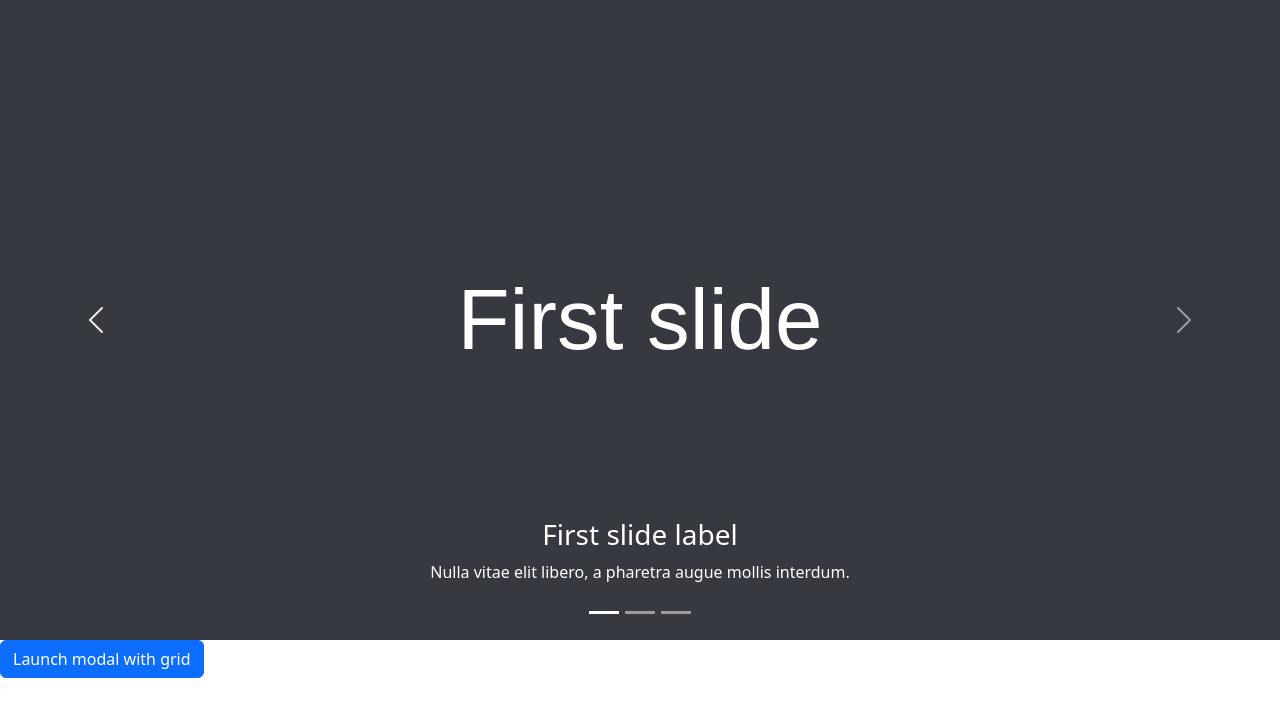
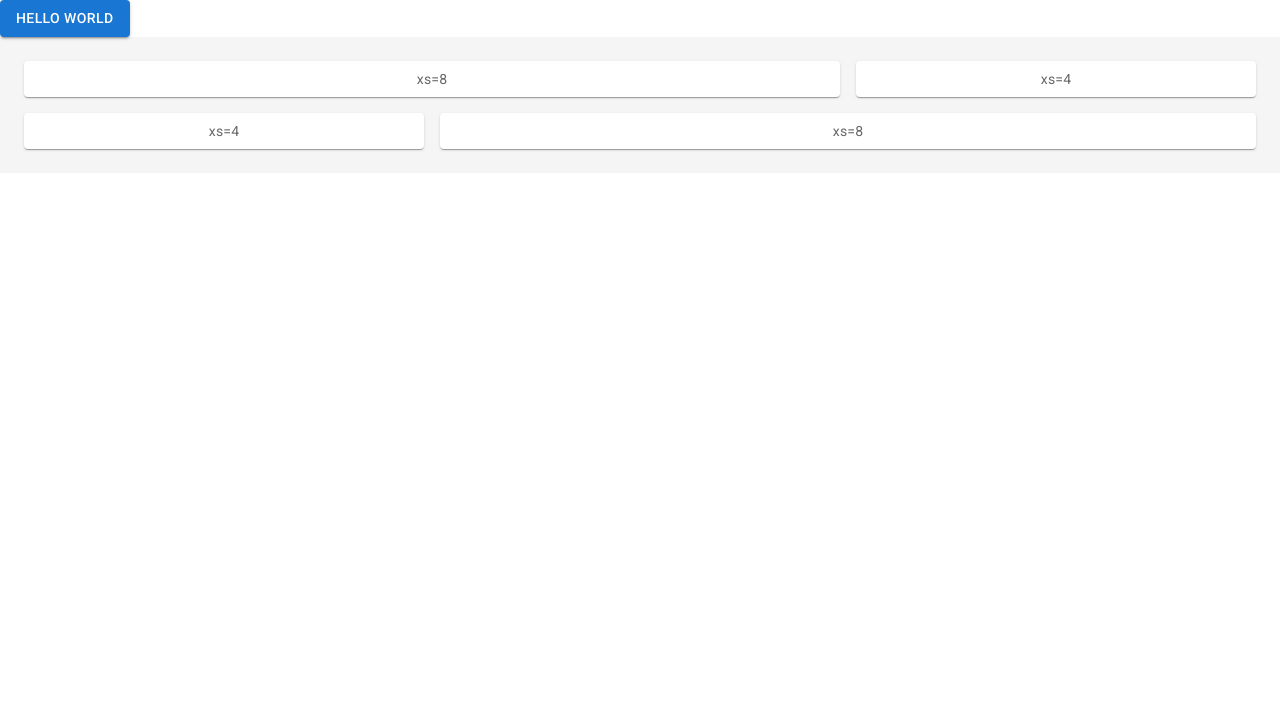
Before and after one commit to iam454/react-study, a React (Create React App) app in the folder ui/: page / in a window 1280 px wide. Shown: the top 716 px of the page. Built offline with nearby package versions, Linux system fonts and the light colour scheme.

Commit message:
feat: Material UI 다루기
Button
Layout(grid)

```diff
--- a/ui/package.json
+++ b/ui/package.json
@@ -4,6 +4,9 @@
   "private": true,
   "dependencies": {
     "@ant-design/icons": "^5.1.4",
+    "@emotion/react": "^11.11.1",
+    "@emotion/styled": "^11.11.0",
+    "@mui/material": "^5.13.6",
     "@testing-library/jest-dom": "^5.16.5",
     "@testing-library/react": "^13.4.0",
     "@testing-library/user-event": "^13.5.0",
--- a/ui/public/index.html
+++ b/ui/public/index.html
@@ -8,6 +8,16 @@
     <meta
       name="description"
       content="Web site created using create-react-app"
+    />
+    <!-- Mateiral UI: Roboto Fonts -->
+    <link
+      rel="stylesheet"
+      href="https://fonts.googleapis.com/css?family=Roboto:300,400,500,700&display=swap"
+    />
+    <!-- Mateiral UI: Material Icons -->
+    <link
+      rel="stylesheet"
+      href="https://fonts.googleapis.com/icon?family=Material+Icons"
     />
     <link rel="apple-touch-icon" href="%PUBLIC_URL%/logo192.png" />
     <!--
--- a/ui/src/App.js
+++ b/ui/src/App.js
@@ -12,8 +12,11 @@
 // import ReactSemanticUIExample from "./components/ReactSemanticUI/ReactSemanticUIExample";
 
 // React Bootstrap
-import "bootstrap/dist/css/bootstrap.min.css";
-import ReactBootstrapExample from "./components/ReactBootstrap/ReactBootstrapExample";
+// import "bootstrap/dist/css/bootstrap.min.css";
+// import ReactBootstrapExample from "./components/ReactBootstrap/ReactBootstrapExample";
+
+// Material UI
+import MaterialUIExample from "./components/MaterialUI/MaterialUIExample";
 
 function App() {
   return (
@@ -21,7 +24,8 @@ function App() {
       {/* <OnsenUIExample /> */}
       {/* <AntDesignExample /> */}
       {/* <ReactSemanticUIExample /> */}
-      <ReactBootstrapExample />
+      {/* <ReactBootstrapExample /> */}
+      <MaterialUIExample />
     </>
   );
 }
--- /dev/null
+++ b/ui/src/components/MaterialUI/BasicGrid.jsx
@@ -0,0 +1,34 @@
+import * as React from "react";
+import { styled } from "@mui/material/styles";
+import Box from "@mui/material/Box";
+import Paper from "@mui/material/Paper";
+import Grid from "@mui/material/Grid";
+
+const Item = styled(Paper)(({ theme }) => ({
+  backgroundColor: theme.palette.mode === "dark" ? "#1A2027" : "#fff",
+  ...theme.typography.body2,
+  padding: theme.spacing(1),
+  textAlign: "center",
+  color: theme.palette.text.secondary,
+}));
+
+export default function BasicGrid() {
+  return (
+    <Box sx={{ flexGrow: 1, backgroundColor: "#f5f5f5", padding: "24px" }}>
+      <Grid container spacing={2}>
+        <Grid item xs={8}>
+          <Item>xs=8</Item>
+        </Grid>
+        <Grid item xs={4}>
+          <Item>xs=4</Item>
+        </Grid>
+        <Grid item xs={4}>
+          <Item>xs=4</Item>
+        </Grid>
+        <Grid item xs={8}>
+          <Item>xs=8</Item>
+        </Grid>
+      </Grid>
+    </Box>
+  );
+}
--- /dev/null
+++ b/ui/src/components/MaterialUI/ButtonExample.jsx
@@ -0,0 +1,10 @@
+import React from "react";
+import Button from "@mui/material/Button";
+
+export default function ButtonExample() {
+  return (
+    <div>
+      <Button variant="contained">Hello World</Button>
+    </div>
+  );
+}
--- /dev/null
+++ b/ui/src/components/MaterialUI/MaterialUIExample.jsx
@@ -0,0 +1,12 @@
+import React from "react";
+import ButtonExample from "./ButtonExample";
+import BasicGrid from "./BasicGrid";
+
+export default function MaterialUIExample() {
+  return (
+    <div>
+      <ButtonExample />
+      <BasicGrid />
+    </div>
+  );
+}
```
Also changed, not shown: 1 other file (tests, documents, lock files or other folders).
